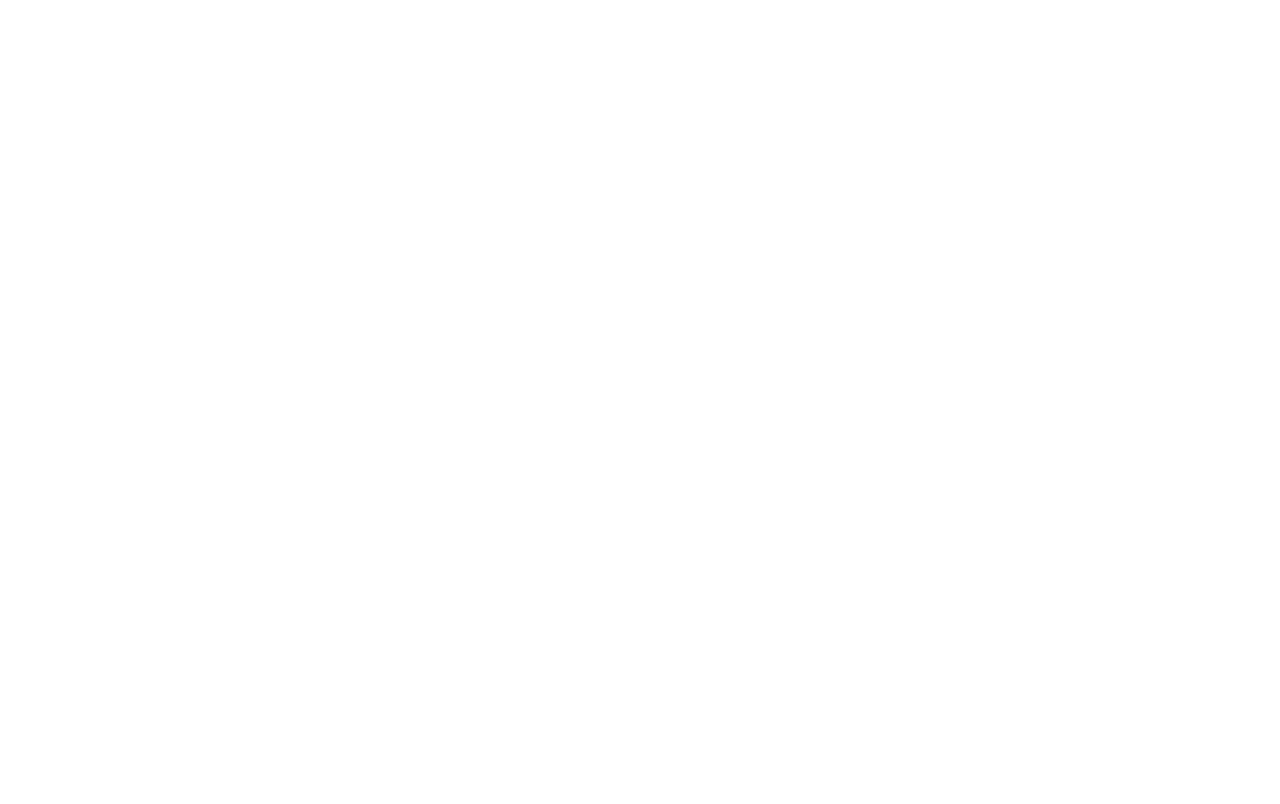
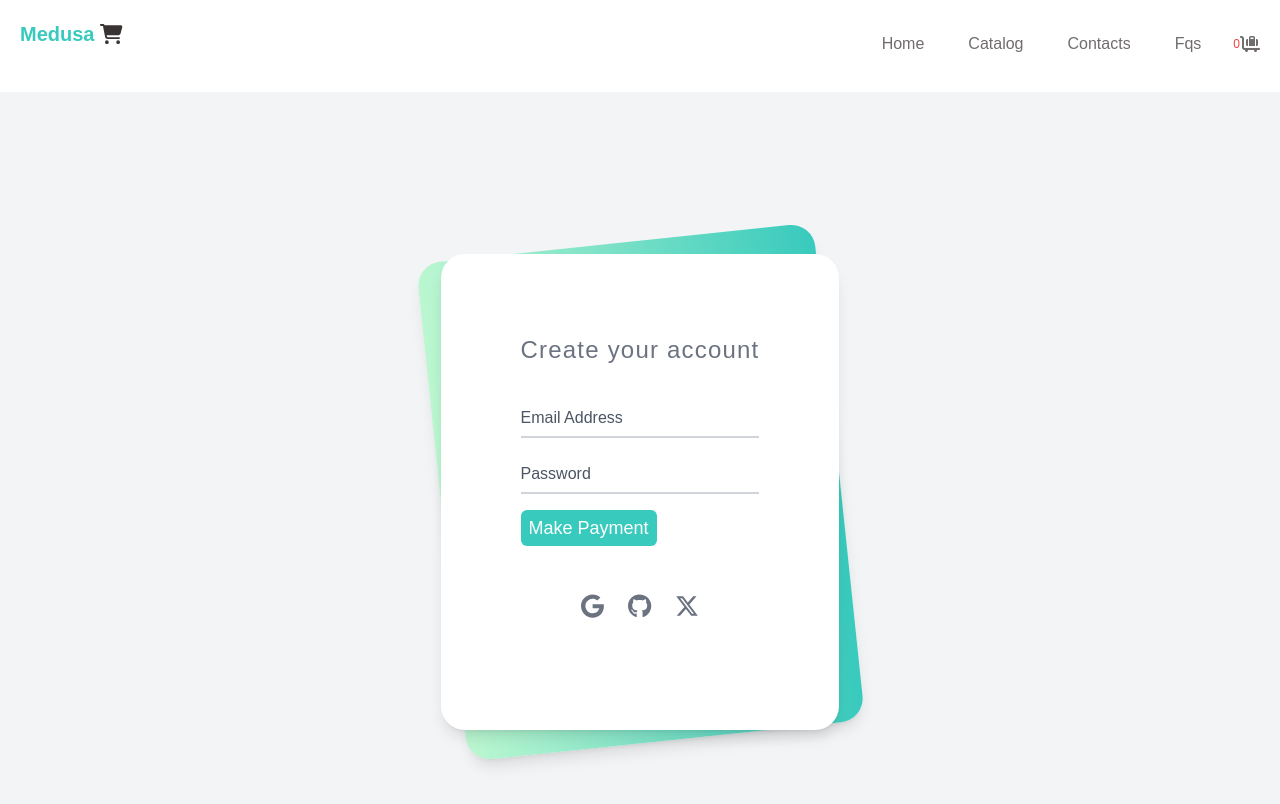
Before and after one commit to Paulhakeem/medusa, a Vue app: page /login in a window 1280 px wide. Before the commit this address had no page. Shown: the top 804 px of the page. Built offline with nearby package versions, Linux system fonts and the light colour scheme.

Commit message:
adding login page

```diff
--- a/src/components/Header.vue
+++ b/src/components/Header.vue
@@ -26,8 +26,13 @@ modalActive.value = !modalActive.value
    <hr class="text-gray-400 mx-2 my-2">
 
 
-   <div v-for="item in priceStore.items">
-
+   <div v-for="item in priceStore.items" class="flex justify-between mx-2">
+    <h2 class="mx-3 text-md font-semibold font-sans pt-2 text-[#393333]">
+          {{ item.product_name }}
+        </h2>
+        <span class="mx-3 text-md font-semibold font-sans pt-2 text-[#393333]"
+          >${{ product.product_price }}</span
+        >
    </div>
   </div>
 </ItemsModal>
@@ -95,7 +100,7 @@ modalActive.value = !modalActive.value
                 <font-awesome-icon
                 @click="toggleModal"
                 :icon="['fas', 'cart-flatbed-suitcase']"
-                class="text-[#716c6d]"/>
+                class="text-[#716c6d] cursor-pointer"/>
             </li>
           </ul>
           <ul class="flex sm:hidden" @click="showMenu = !showMenu">
--- a/src/components/itemsModal.vue
+++ b/src/components/itemsModal.vue
@@ -1,4 +1,7 @@
 <script setup>
+import { RouterLink } from 'vue-router';
+
+
 defineEmits(["close-modal"]);
 defineProps({
   modalActive: {
@@ -23,10 +26,11 @@ defineProps({
           beat
         />
         <slot />
-
+       <RouterLink to="/login">
         <button class="text-white mt-8 bg-primary py-2 px-6 rounded-md">
           Make Payment
         </button>
+      </RouterLink>
       </div>
     </transition>
     </div>
--- a/src/components/products.vue
+++ b/src/components/products.vue
@@ -1,8 +1,6 @@
 <script setup>
-// import { useItemsStore } from '../stores/items.js'
 import { usePriceStore } from '../stores/price.js'
 
-// const itemsStore = useItemsStore()
 const priceStore = usePriceStore()
 
 priceStore.fill()
@@ -30,7 +28,7 @@ priceStore.fill()
         >
         <div class="mb-3">
           <button
-          @click="itemsStore.increment"
+          @click="priceStore.addItems"
             class="mx-3 text-md font-light mt-3 items-left bg-primary
              text-white p-1 rounded-full w-28 hover:text-primary hover:border-2 hover:border-primary hover:bg-white"
           >
--- a/src/router/index.js
+++ b/src/router/index.js
@@ -1,6 +1,7 @@
 import { createRouter, createWebHistory } from 'vue-router'
 import HomeView from '../views/HomeView.vue'
 import Dashboard from '../views/Dashboard.vue'
+import createAccount from '../views/createAccount.vue'
 
 const router = createRouter({
   history: createWebHistory(import.meta.env.BASE_URL),
@@ -14,6 +15,11 @@ const router = createRouter({
       path: '/dashboard',
       name: 'Dashboard',
       component: Dashboard
+    },
+    {
+      path: '/login',
+      name: 'login',
+      component: createAccount
     }
   ]
 })
--- a/src/stores/items.js
+++ /dev/null
@@ -1,16 +0,0 @@
-import { defineStore } from 'pinia'
-
-
-export const useItemsStore = defineStore('itemsStore', {
-    state: () => {
-        return {
-            count: 0
-        }
-    },
-    actions: {
-        increment() {
-          this.count++
-        },
-      },
-
-})
--- a/src/stores/price.js
+++ b/src/stores/price.js
@@ -21,7 +21,7 @@ export const usePriceStore  = defineStore('usePrice', {
     addItems(count, items) {
           count = parseInt(count)
           for (let index=0; index < count; index++) {
-            this.items.push({...items})
+            this.items.push({...product})
           }
     }
     }
--- a/src/views/Dashboard.vue
+++ b/src/views/Dashboard.vue
@@ -1,9 +1,9 @@
 <script setup>
 import {ref} from 'vue'
 import Header from "../components/Header.vue"
-import { useItemsStore } from '../stores/items.js'
+import { usePriceStore } from '../stores/price.js'
 
-const itemsStore = useItemsStore()
+const priceStore = usePriceStore()
 
 const firstName = ref('')
 const lastName = ref('')
@@ -176,7 +176,7 @@ const email = ref('')
       <hr class="mx-6 my-4" />
 
       <div class="text-center text-3xl font-light my-8">
-        <h1>{{ itemsStore.count }} items</h1>
+        <h1>{{ priceStore.count }} items</h1>
       </div>
 
       <div class="my-10 mx-6 space-y-8">
--- /dev/null
+++ b/src/views/createAccount.vue
@@ -0,0 +1,51 @@
+<script setup>
+import Header from '../components/Header.vue';
+</script>
+
+<template>
+    <Header/>
+    <!-- component -->
+<div class="min-h-screen bg-gray-100 py-6 flex flex-col justify-center sm:py-12">
+	<div class="relative py-3 sm:max-w-xl sm:mx-auto">
+		<div
+			class="absolute inset-0 bg-gradient-to-r from-green-200 to-primary shadow-lg transform -skew-y-6 sm:skew-y-0 sm:-rotate-6 sm:rounded-3xl">
+		</div>
+		<div class="relative px-4 py-8 bg-white shadow-lg sm:rounded-3xl sm:p-20">
+			<div class="max-w-md mx-auto">
+				<div>
+					<h1 class="text-2xl font-medium text-gray-500 tracking-wider">Create your account</h1>
+				</div>
+				<div class="divide-y divide-gray-200">
+					<div class="py-8 text-base leading-6 space-y-4 text-gray-700 sm:text-lg sm:leading-7">
+						<div class="relative">
+							<input autocomplete="off" id="email" name="email" type="text" class="peer font-light placeholder-transparent h-10 w-full border-b-2 border-gray-300 text-gray-500 focus:outline-none focus:borer-rose-600" placeholder="Email address" />
+							<label for="email" class="absolute left-0 -top-3.5 text-gray-600 font-light text-sm peer-placeholder-shown:text-base peer-placeholder-shown:text-gray-440 peer-placeholder-shown:top-2 transition-all peer-focus:-top-3.5 peer-focus:text-gray-600 peer-focus:text-sm">Email Address</label>
+						</div>
+						<div class="relative">
+							<input autocomplete="off" id="password" name="password" type="password" class="text-gray-500 font-medium peer placeholder-transparent h-10 w-full border-b-2 border-gray-300 focus:outline-none focus:borer-rose-600" placeholder="Password" />
+							<label for="password" class="absolute left-0 -top-3.5 text-gray-600 font-light text-sm peer-placeholder-shown:text-base peer-placeholder-shown:text-gray-440 peer-placeholder-shown:top-2 transition-all peer-focus:-top-3.5 peer-focus:text-gray-600 peer-focus:text-sm">Password</label>
+						</div>
+
+						<div class="relative">
+							<button class="bg-primary text-white rounded-md px-2 py-1 font-light">Make Payment</button>
+						</div>
+                        <div class="pt-8 flex gap-6 justify-center">
+                            <font-awesome-icon
+                            class="text-gray-500 text-2xl cursor-pointer"
+                            :icon="['fab', 'google']" />
+
+							<font-awesome-icon
+							class="text-gray-500 text-2xl cursor-pointer"
+							:icon="['fab', 'github']" />
+
+							<font-awesome-icon
+							class="text-gray-500 text-2xl cursor-pointer"
+							:icon="['fab', 'x-twitter']" />
+                        </div>
+					</div>
+				</div>
+			</div>
+		</div>
+	</div>
+</div>
+</template>
```
